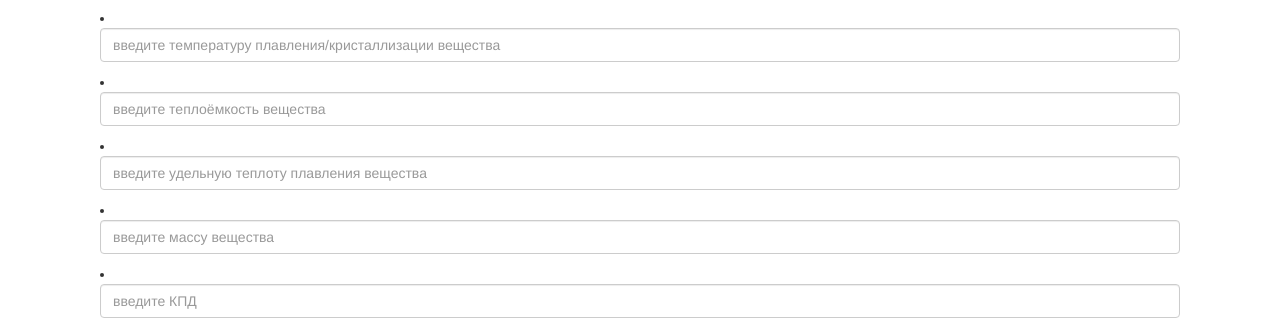
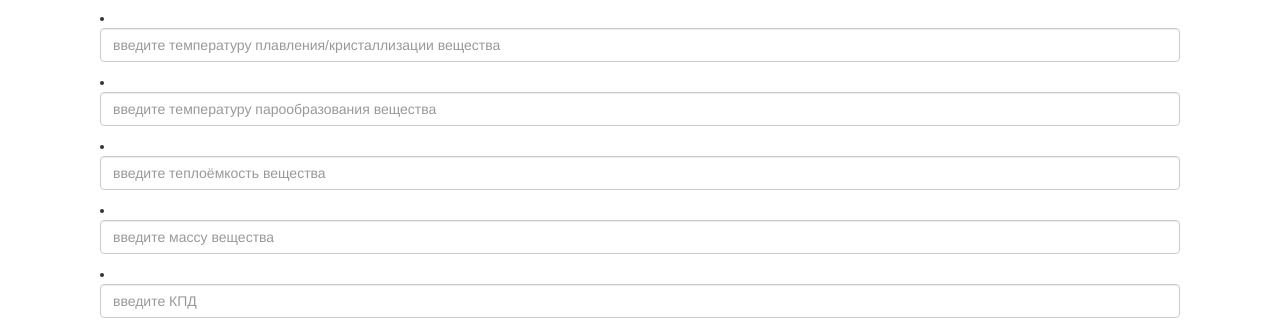
Before and after one commit to cybergoose1586/master, a Python web app: template project/templates/visualization.html in a window 1280 px wide. Shown: the part 1171-1493 px from the top of the page. Run offline with Jinja, Linux system fonts and the light colour scheme; the template is opened without the code that fills it, so the values that code supplies are empty; some libraries are stand-ins or nearby versions.

Commit message:
нвые строчик

```diff
--- a/project/templates/visualization.html
+++ b/project/templates/visualization.html
@@ -96,16 +96,17 @@
               var nt = Number(document.getElementById('nt').value);
               var x = Number(document.getElementById('x1').value) ;
               var y = Number(document.getElementById('y1').value) ;
-              var y = Number(document.getElementById('et').value) ;
-              var y = Number(document.getElementById('c').value) ;
-              var y = Number(document.getElementById('l').value) ;
-              var y = Number(document.getElementById('m').value) ;
-              var y = Number(document.getElementById('kpd').value) ;
-              var y = Number(document.getElementById('pn').value) ;
+              var et = Number(document.getElementById('et').value) ;
+              var c = Number(document.getElementById('c').value) ;
+              var lambda = Number(document.getElementById('lambda').value) ;
+              var m = Number(document.getElementById('m').value) ;
+              var kpd = Number(document.getElementById('kpd').value) ;
+              var pn = Number(document.getElementById('pn').value) ;
+              var l = Number(document.getElementById('l').value) ;
 
               myLineChart.data.datasets[0].data.push({
                 x: String(x+nt),
-                y: document.getElementById('y1').value
+                y: String()
               });
               myLineChart.data.labels.push(document.getElementById('nt').value);
               myLineChart.update();
@@ -135,9 +136,9 @@
     <div class="container-fluid">
       <p><li><a  href="#"><input id="nt" class="form-control"  type="text" placeholder="введите начальную температуру вещества"></a></li></p>
       <p><li><a href="#"><input id="et" class="form-control" type="text" placeholder="введите конечную температуру вещества"></a></li></p>
-      <p><li><a href="#"><input id="et" class="form-control" type="text" placeholder="введите температуру плавления/кристаллизации вещества"></a></li></p>
+      <p><li><a href="#"><input id="lambda" class="form-control" type="text" placeholder="введите температуру плавления/кристаллизации вещества"></a></li></p>
+      <p><li><a href="#"><input id="l" class="form-control" type="text" placeholder="введите температуру парообразования вещества"></a></li></p>
       <p><li><a href="#"><input id="c"  class="form-control" type="text" placeholder="введите теплоёмкость вещества"></a></li></p>
-      <p><li><a href="#"><input id ="l"  class="form-control" type="text" placeholder="введите удельную теплоту плавления вещества"></a></li></p>
       <p><li><a href="#"><input id="m" class="form-control" type="text" placeholder="введите массу вещества"></a></li></p>
       <p><li><a href="#"><input id="kpd" class="form-control" type="text" placeholder="введите КПД "></a></li></p>
       <p><li><a href="#"><input id="pn" class="form-control" type="text" placeholder="введите мощность нагревателя "></a></li></p>
```
